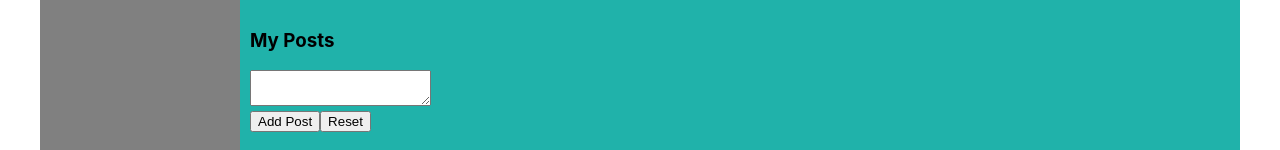
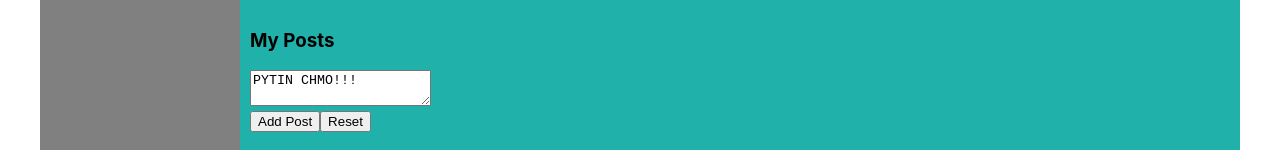
Before and after one commit to IvanMyloserdnyi/React-JS, a React (Create React App) app: page /profile in a window 1280 px wide. Shown: the part 728-878 px from the top of the page. Built offline with nearby package versions, Linux system fonts and the light colour scheme.

Commit message:
REACT Context

```diff
--- a/src/App.js
+++ b/src/App.js
@@ -3,11 +3,11 @@
 import Header from "./components/header/Header";
 import Navbar from "./components/navbar/Navbar";
 import Profile from "./components/profile/Profile";
-import Dialogs from "./components/dialogs/Dialogs";
 import News from "./components/news/News";
 import Music from "./components/music/Music";
 import Settings from "./components/settings/Settings";
 import {BrowserRouter, Routes, Route} from "react-router-dom";
+import DialogsContainer from "./components/dialogs/DialogsContainer";
 
 const App = (props) => {
 
@@ -18,11 +18,8 @@
                 <Navbar/>
                 <div className={"app-wrapper-content"}>
                     <Routes>
-                        <Route path="/profile" element={<Profile
-                            data={props.appState.profilePage}
-                            dispatch={props.dispatch}/>}/>
-                        <Route path="/dialogs/*" element={<Dialogs
-                            store={props.store}/>}/>
+                        <Route path="/profile" element={<Profile/>}/>
+                        <Route path="/dialogs/*" element={<DialogsContainer/>}/>
                         <Route path="/news" element={<News/>}/>
                         <Route path="/music" element={<Music/>}/>
                         <Route path="/settings" element={<Settings/>}/>
--- /dev/null
+++ b/src/StoreContext.js
@@ -0,0 +1,8 @@
+import React from 'react';
+const StoreContext = React.createContext(null)
+export const Provider = (props) => {
+    return <StoreContext.Provider value = {props.store}>
+        {props.children}
+    </StoreContext.Provider>
+}
+export default StoreContext
--- a/src/components/dialogs/Dialogs.jsx
+++ b/src/components/dialogs/Dialogs.jsx
@@ -2,11 +2,10 @@
 import s from "./Dialogs.module.css";
 import DialogItem from "./dialogitem/DialogItem";
 import Message from "./message/Message";
-import {addMessageActionCreator, updateNewMessageTextActionCreator} from "../../redux/message-reducer";
 
 
 const Dialogs = (props) => {
-        let state = props.store.getState().dialogsPage;
+        let state = props.dialogsPage;
         let dialogsElements = state.dialogsData
             .map( d => <DialogItem id={d.id} name={d.name} urlphoto={d.url} /> );
         let messagesElements = state.messagesData
@@ -14,13 +13,12 @@
         let newMessageText = state.newMessageText;
 
         let newMessageElement = React.createRef();
-        let addMessage = () => {
-            props.store.dispatch(addMessageActionCreator());
+        let onAddMessage = () => {
+            props.addMessage();
         }
         let onMessageChange = () => {
             let text = newMessageElement.current.value;
-            let message_action = props.store.dispatch(updateNewMessageTextActionCreator(text));
-            props.store.dispatch(message_action)
+            props.updateNewMessageText(text)
         }
     return (
         <div className={s.dialogs}>
@@ -30,7 +28,7 @@
             <div className={s.messages}>
                 {messagesElements}
                 <textarea value={newMessageText} onChange={onMessageChange} ref={newMessageElement}></textarea>
-                <br/><button onClick={addMessage}>Отправить</button>
+                <br/><button onClick={onAddMessage}>Отправить</button>
             </div>
         </div>
     )
--- /dev/null
+++ b/src/components/dialogs/DialogsContainer.jsx
@@ -0,0 +1,26 @@
+import React from "react";
+import {addMessageActionCreator, updateNewMessageTextActionCreator} from "../../redux/message-reducer";
+import Dialogs from "./Dialogs";
+import StoreContext from "../../StoreContext";
+
+
+const DialogsContainer = () => {
+    return <StoreContext.Consumer>
+        {
+            (store) => {
+                let state = store.getState().dialogsPage;
+                let addMessage = () => {
+                    store.dispatch(addMessageActionCreator());
+                }
+                let updateNewMessageText = (text) => {
+                    let message_action = store.dispatch(updateNewMessageTextActionCreator(text));
+                    store.dispatch(message_action)
+                }
+                return <Dialogs updateNewMessageText={updateNewMessageText}
+                                addMessage={addMessage}
+                                dialogsPage={state}/>
+            }
+        }
+    </StoreContext.Consumer>
+}
+export default DialogsContainer
--- a/src/components/profile/Profile.jsx
+++ b/src/components/profile/Profile.jsx
@@ -1,15 +1,14 @@
 import React from "react"
 import s from "./Profile.module.css";
-import MyPosts from "./myposts/MyPosts"
 import ProfileInfo from "./profileinfo/ProfileInfo";
+import MyPostsContainer from "./myposts/MyPostsContainer";
 
 const Profile = (props) => {
 
     return (
         <div>
             <ProfileInfo/>
-            <MyPosts postsData={props.data.postsData}
-                     dispatch={props.dispatch}/>
+            <MyPostsContainer/>
         </div>
     )
 }
--- a/src/components/profile/myposts/MyPosts.jsx
+++ b/src/components/profile/myposts/MyPosts.jsx
@@ -1,7 +1,6 @@
 import React from "react"
 import s from "./MyPosts.module.css";
 import Post from "./post/Post";
-import {addPostActionCreator, updateNewPostTextActionCreator} from "../../../redux/profile-reducer";
 
 
 
@@ -10,13 +9,12 @@
     let postsElements = props.postsData
         .map( p => <Post LikesAmount={p.likesCount} message={p.message} urlphoto={p.url} /> );
     let newPostElement = React.createRef();
-    let addPost = () => {
-        props.dispatch(addPostActionCreator());
+    let onAddPost = () => {
+        props.addPost()
     }
     let onPostChange = () => {
         let text = newPostElement.current.value;
-        let post_action = updateNewPostTextActionCreator(text);
-        props.dispatch(post_action);
+        props.updateNewPostText(text);
         /*props.dispatch(newVar); я не понял нахрена єта строка моєно так props.dispatch({type:'UPDATE-NEW-POST-TEXT', newText: text});
         * а можно и так let posts_action = {type:'UPDATE-NEW-POST-TEXT', newText: text};
         props.dispatch(posts_action);*/
@@ -26,7 +24,7 @@
         <h3>My Posts</h3>
         <div >
           <textarea onChange={onPostChange} ref={newPostElement} value={props.newPostText}/>
-          <br/><button onClick={addPost}>Add Post</button><button>Reset</button>
+          <br/><button onClick={onAddPost}>Add Post</button><button>Reset</button>
         </div>
         <div className={s.posts}>
             {postsElements}
--- /dev/null
+++ b/src/components/profile/myposts/MyPostsContainer.jsx
@@ -0,0 +1,29 @@
+import React from "react"
+import {addPostActionCreator, updateNewPostTextActionCreator} from "../../../redux/profile-reducer";
+import MyPosts from "./MyPosts";
+import StoreContext from "../../../StoreContext";
+
+
+const MyPostsContainer = () => {
+    return (
+        <StoreContext.Consumer>
+            {
+                (store) => {
+                    let state = store.getState()
+                    let addPost = () => {
+                        store.dispatch(addPostActionCreator());
+                    }
+                    let onPostChange = (text) => {
+                        let post_action = updateNewPostTextActionCreator(text);
+                        store.dispatch(post_action);
+                    }
+                    return <MyPosts updateNewPostText={onPostChange}
+                      addPost={addPost}
+                      postsData={state.profilePage.postsData}
+                      newPostText={state.profilePage.newPostText}/>}
+            }
+        </StoreContext.Consumer>
+    )
+
+}
+export default MyPostsContainer
--- a/src/index.js
+++ b/src/index.js
@@ -4,13 +4,16 @@
 import ReactDOM from 'react-dom/client';
 import './index.css';
 import App from './App';
+import {Provider} from "./StoreContext";
 
 
 const root = ReactDOM.createRoot(document.getElementById('root'));
 export let rerenderEntireTree = (state) => {
     root.render(
         <React.StrictMode>
-            <App appState={state} dispatch={store.dispatch.bind(store)} store={store}/>
+            <Provider store = {store}>
+                <App/>
+            </Provider>
         </React.StrictMode>
     );
 }
```
